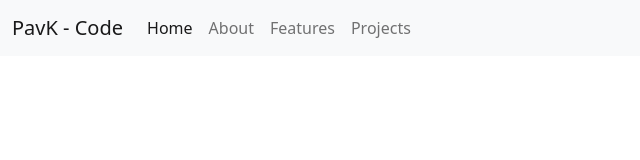
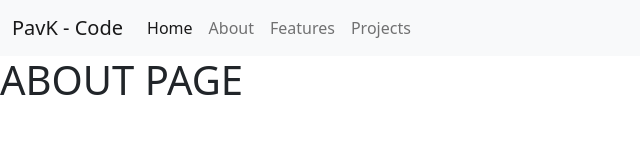
Before and after one commit to pavkcode/pavkcode.github.io, a plain HTML site: page about.html in a window 1280 px wide. Shown: the whole page, without its empty margins (0-640 px from the left). Drawn offline with nearby package versions, Linux system fonts and the light colour scheme.

Commit message:
Update about.html

```diff
--- a/about.html
+++ b/about.html
@@ -52,7 +52,7 @@
 
     </header>
 
-
+    <section><h1>ABOUT PAGE</h1></section>
 
     <script src="https://cdn.jsdelivr.net/npm/bootstrap@5.0.2/dist/js/bootstrap.bundle.min.js" integrity="sha384-MrcW6ZMFYlzcLA8Nl+NtUVF0sA7MsXsP1UyJoMp4YLEuNSfAP+JcXn/tWtIaxVXM" crossorigin="anonymous"></script>
 
```
